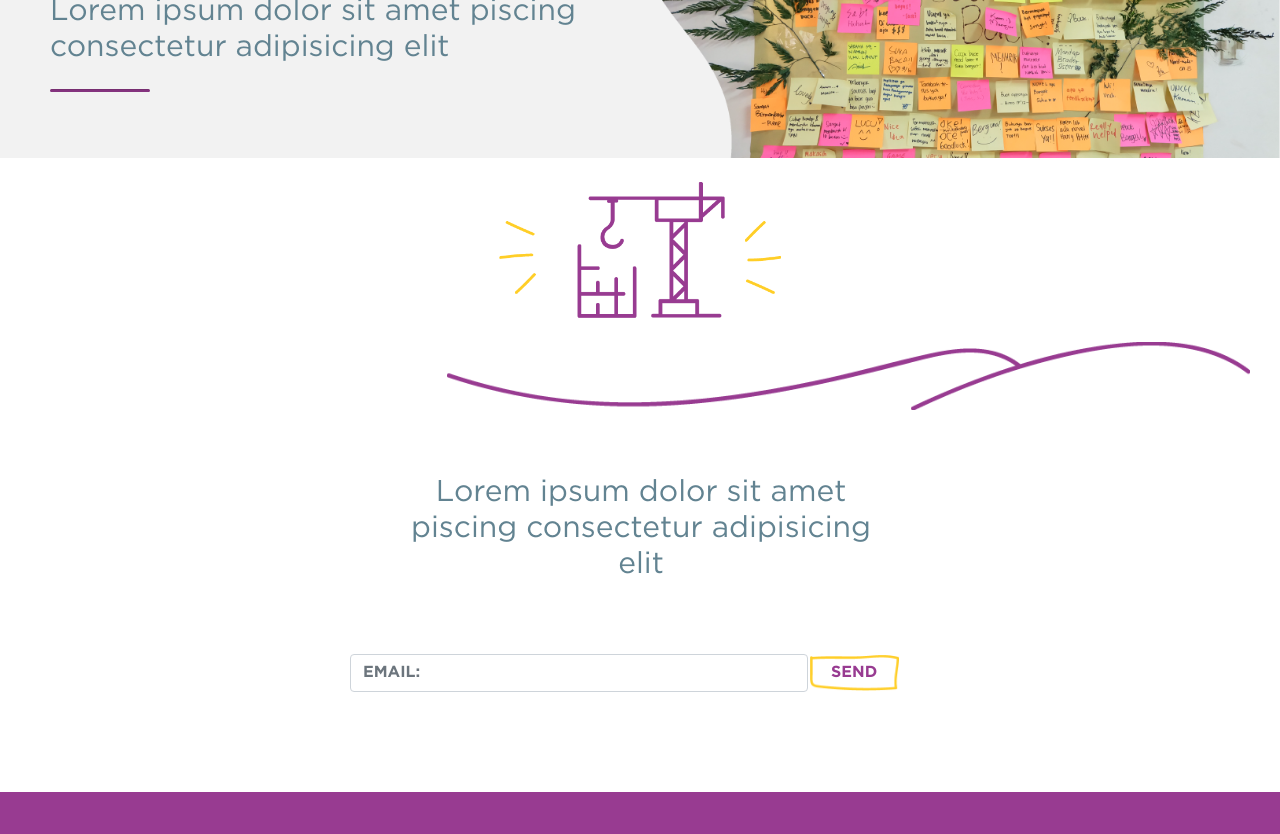
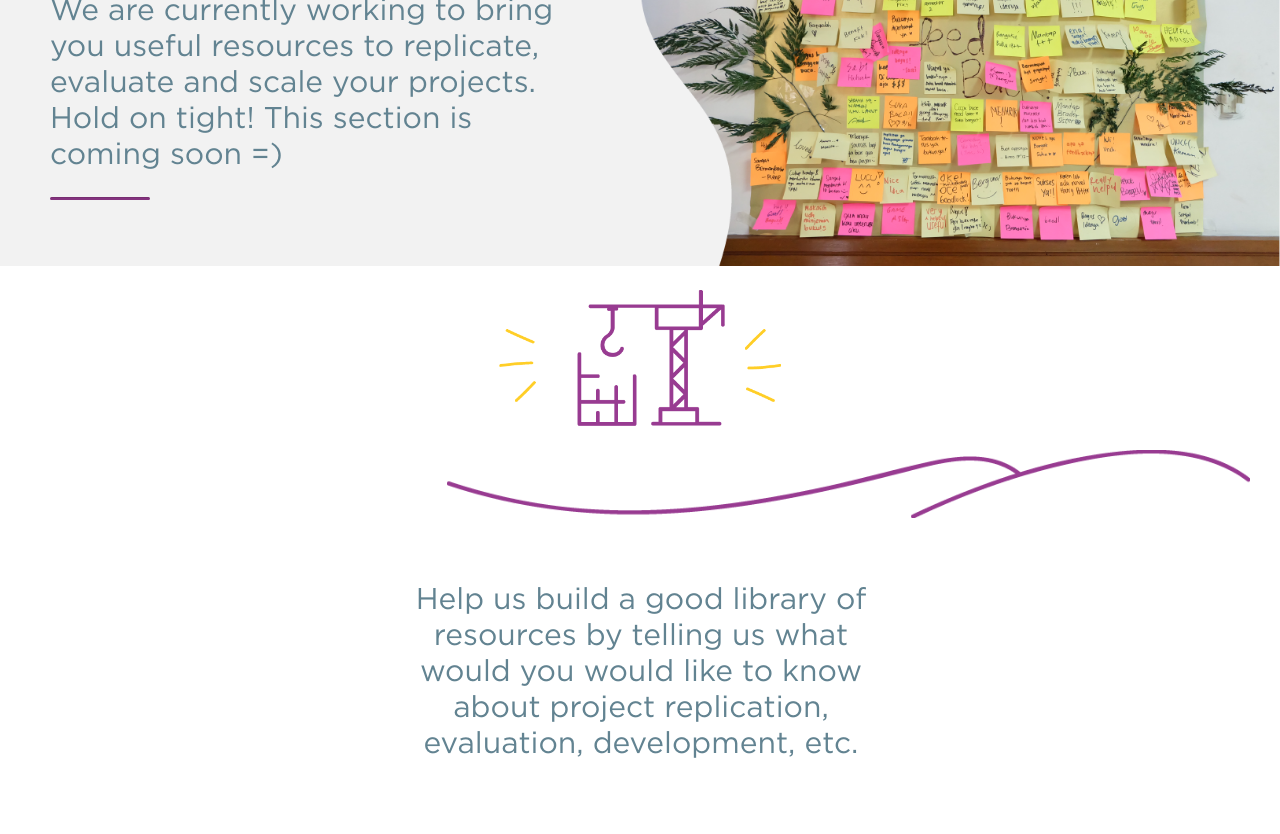
Before and after one commit to rayalanes/plataforma-y20, a plain HTML site: page learning-resources.html in a window 1280 px wide. Shown: the part 270-1104 px from the top of the page. Drawn offline with nearby package versions, Linux system fonts and the light colour scheme; a web font is replaced by a local one.

Commit message:
Add some texts

```diff
--- a/learning-resources.html
+++ b/learning-resources.html
@@ -63,7 +63,7 @@
       <div class="row portada">
         <div id="ptext" class="col-6 p-5">
           <h1 id="h1contact">Learning Resources</h1>
-          <h2>Lorem ipsum dolor sit amet piscing consectetur adipisicing elit</h2>
+          <h2>We are currently working to bring you useful resources to replicate, evaluate and scale your projects. Hold on tight! This section is coming soon =) </h2>
           <hr class="wow bounceInLeft">
         </div>
         <div class="col-6 p-0" style="text-align: right; background-image: url(img/portada-06.png); background-size: cover; background-repeat: no-repeat; background-position: left">
@@ -82,7 +82,7 @@
     <div class="container col-xl-6 col-12 col-sm-12" style="margin-bottom: 100px;">
       <div class="row col-12">
         <div class="col-12 text-center p-5 m-3">
-          <h3 style="font-family: gothamregular;font-size: 30px; color: #628391;">Lorem ipsum dolor sit amet piscing consectetur adipisicing elit</h3>
+          <h3 style="font-family: gothamregular;font-size: 30px; color: #628391;"> Help us build a good library of resources by telling us what would you would like to know about project replication, evaluation, development, etc. </h3>
         </div>
         <form class="container form-inline col-12 text-center" style="font-family: gotham;">
           <input type="text" class="form-control col-8 col-sm-10" id="exampleInputEmail1" aria-describedby="emailHelp" placeholder="EMAIL:">
```
Also changed, not shown: upload-project.html (+2 -2 lines).
